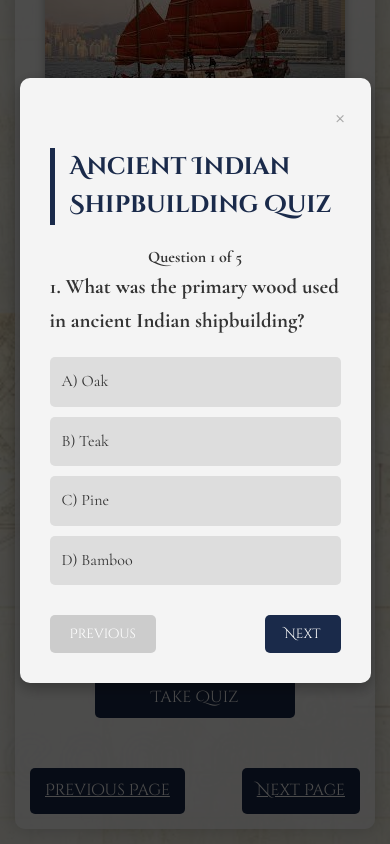
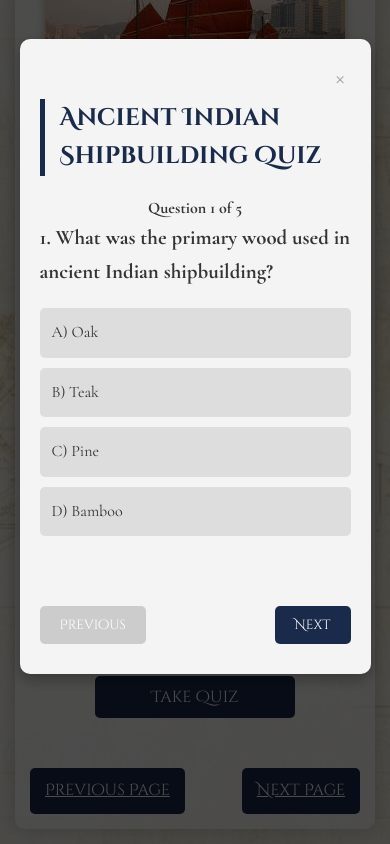
Before and after one commit to mr-proximity/iks, a plain HTML site: page page4.html in a window 390 px wide. Both pictures are taken after a click on the button "Take Quiz". Shown: the part 6439-7283 px from the top of the page. Drawn offline with nearby package versions, Linux system fonts and the light colour scheme.

Commit message:
Update page4.html

```diff
--- a/page4.html
+++ b/page4.html
@@ -154,10 +154,12 @@
 
         .modal-content {
             background-color: #f4f4f4;
-            margin: 10% auto;
+            margin: 5% auto;
             padding: 30px;
             width: 80%;
             max-width: 600px;
+            max-height: 80vh;
+            overflow-y: auto;
             border-radius: 10px;
             box-shadow: 0 5px 15px rgba(0, 0, 0, 0.3);
             position: relative;
@@ -192,21 +194,6 @@
             transition: all 0.3s;
         }
 
-        .quiz-option {
-        display: block;
-        margin: 10px 0;
-        padding: 12px;
-        background-color: #ddd;
-        border-radius: 5px;
-        cursor: pointer;
-        transition: all 0.3s;
-    }
-
-    /* Remove the hover effect */
-    /* .quiz-option:hover {
-        background-color: #ccc;
-    } */
-
         .correct {
             background-color: #4CAF50;
             color: white;
@@ -217,11 +204,14 @@
             color: white;
         }
 
-
         .quiz-navigation {
             display: flex;
             justify-content: space-between;
             margin-top: 30px;
+            position: sticky;
+            bottom: 0;
+            background-color: #f4f4f4;
+            padding: 10px 0;
         }
 
         .quiz-nav-btn {
@@ -243,6 +233,10 @@
             text-align: center;
             margin-top: 20px;
             font-weight: bold;
+        }
+
+        #questionContainer {
+            padding-bottom: 20px;
         }
 
         /* Responsive Design */
@@ -271,7 +265,8 @@
 
             .modal-content {
                 width: 90%;
-                margin: 20% auto;
+                margin: 10% auto;
+                max-height: 85vh;
             }
         }
 
@@ -299,6 +294,11 @@
             .quiz-btn, .nav-btn {
                 padding: 10px 15px;
                 font-size: 1rem;
+            }
+
+            .modal-content {
+                padding: 20px;
+                max-height: 90vh;
             }
         }
     </style>
```
Lines whose indentation alone changed are shown as unchanged.
